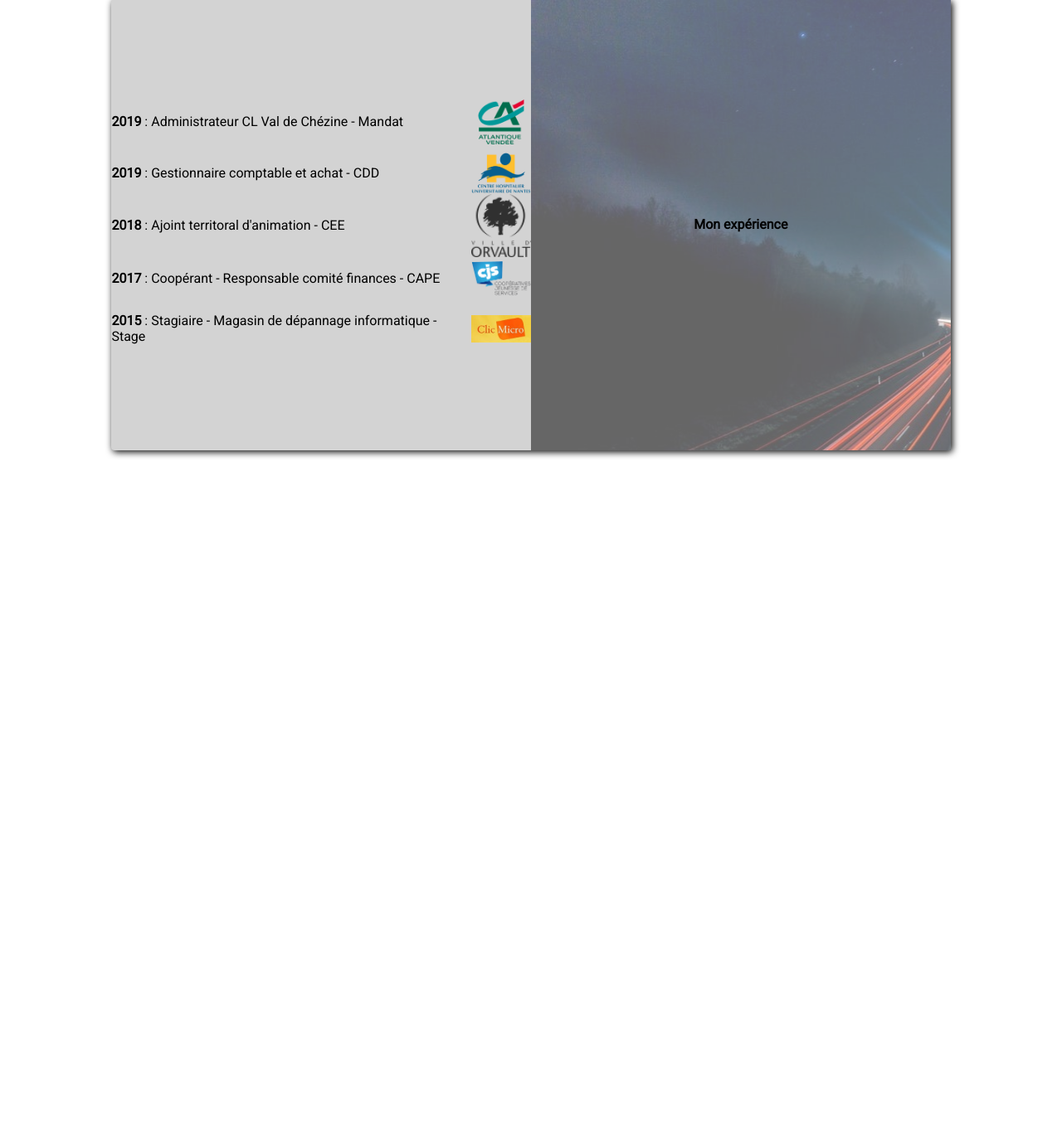
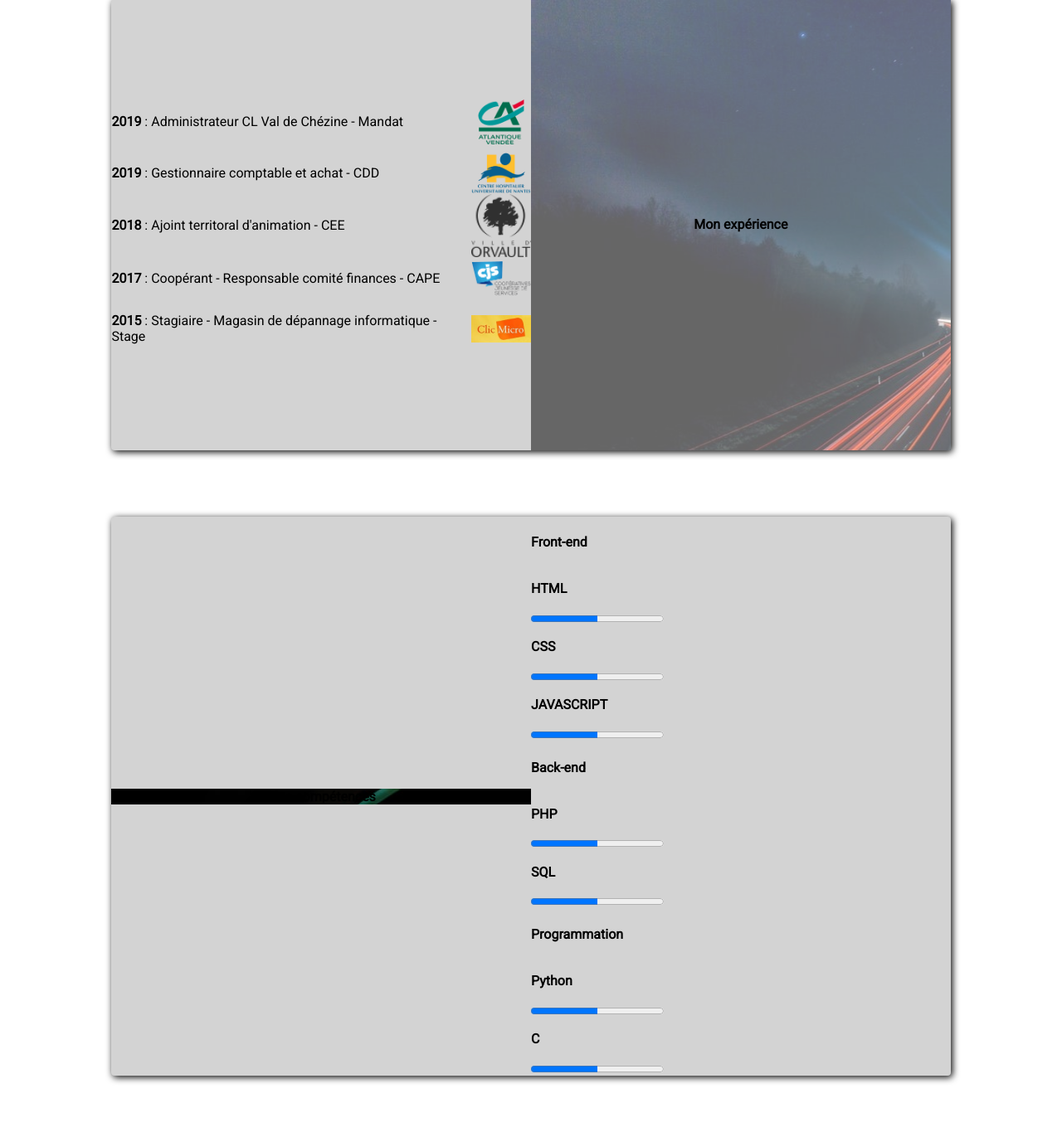
Before and after one commit to tdeniaud/portfolio_Theo_DENIAUD, a PHP site: page / in a window 1280 px wide. Shown: the part 569-1946 px from the top of the page at 83% size. Before the commit the page ends 1121 px from the top, so only its background shows below. Run offline with PHP 8.4, Linux system fonts and the light colour scheme.

Commit message:
ajout contenu skill

```diff
--- a/index.html
+++ b/index.html
@@ -132,6 +132,110 @@
 
         </section>
 
+        <section>
+
+            <div class="box">
+
+                <div class="flex-row">
+
+                    <article>
+
+                        <div id="back-skill">
+
+                            <h2 class="center">Mes compétences</h2>
+
+                        </div>
+
+                    </article>
+
+                    <article>
+
+                        <div class="flex-column">
+
+                            <h4>Front-end</h4>
+
+                            <div>
+
+                                <p><strong>HTML</strong></p>
+
+                                <progress value="50" max="100"></progress>
+
+                            </div>
+
+
+                            <div>
+
+                                <p><strong>CSS</strong></p>
+
+                                <progress value="50" max="100"></progress>
+
+                            </div>
+
+                            <div>
+
+                                <p><strong>JAVASCRIPT</strong></p>
+
+                                <progress value="50" max="100"></progress>
+
+
+                            </div>
+
+
+                        </div>
+
+
+                        <div class="flex-column">
+
+                            <h4>Back-end</h4>
+
+                            <div>
+
+                                <p><strong>PHP</strong></p>
+
+                                <progress value="50" max="100"></progress>
+
+                            </div>
+
+                            <div>
+
+                                <p><strong>SQL</strong></p>
+
+                                <progress value="50" max="100"></progress>
+
+                            </div>
+
+                        </div>
+
+
+
+                        <div class="flex-column">
+
+                            <h4>Programmation</h4>
+
+                            <div>
+
+                                <p><strong>Python</strong></p>
+
+                                <progress value="50" max="100"></progress>
+
+                            </div>
+
+                            <div>
+
+                                <p><strong>C</strong></p>
+
+                                <progress value="50" max="100"></progress>
+
+                            </div>
+
+                        </div>
+
+
+                    </article>
+                </div>
+            </div>
+        </section>
+
     </div>
 
 </body>
--- a/text/style.css
+++ b/text/style.css
@@ -129,3 +129,10 @@ article {
 
   margin: 13.4rem 0rem 13.4rem 0rem;
 }
+
+#back-skill {
+
+  background-image: url("images/back-skill.jpg");
+  background-repeat: no-repeat;
+  height: 100%;
+}
```
